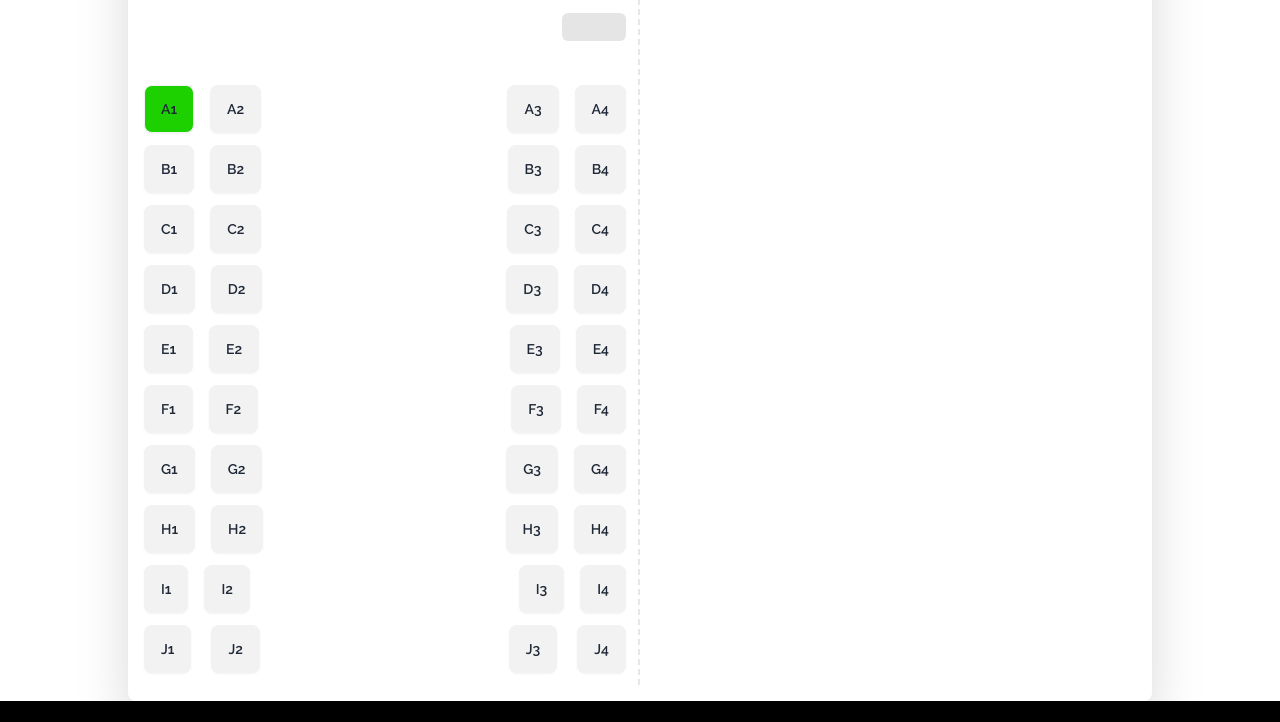
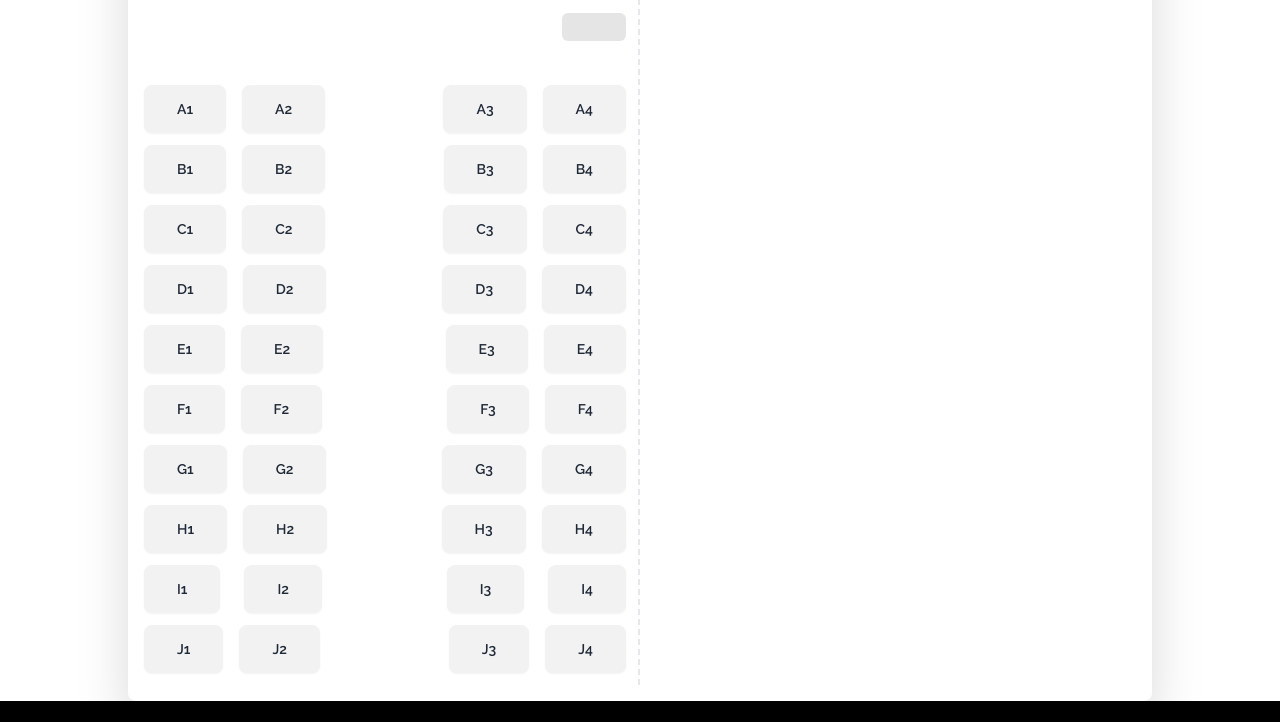
Before and after one commit to ESRAILHAQUE/smart-ticketing, a plain HTML site: page index.html in a window 1280 px wide. Shown: the part 2083-2805 px from the top of the page. Drawn offline with nearby package versions, Linux system fonts and the light colour scheme.

Commit message:
all seat added

```diff
--- a/index.html
+++ b/index.html
@@ -287,118 +287,119 @@
               <!-- First seat row -->
                  <div class="flex gap-2 justify-between">
               <div class="flex gap-4 mb-3">
-                 <button class="btn  bg-primary-color hover:bg-primary-color  rounded-lg btn" onclick="seatBooking(A1)">A1</button>
-                <button class="btn  rounded-lg " onclick="seatBooking(A2)">A2</button>
+                 <button class="btn md:px-10 lg:px-8  rounded-lg " onclick="seatBooking(A1)">A1</button>
+                <button class="btn md:px-10 lg:px-8 rounded-lg " onclick="seatBooking(A2)">A2</button>
               </div>
             <div class="flex gap-4 mb-3">
-              <button class="btn  rounded-lg" onclick="seatBooking(A3)">A3</button>
-              <button class="btn  rounded-lg" onclick="seatBooking(A4)">A4</button>
+              <button class="btn md:px-10 lg:px-8 rounded-lg" onclick="seatBooking(A3)">A3</button>
+              <button class="btn md:px-10 lg:px-8 rounded-lg" onclick="seatBooking(A4)">A4</button>
             </div>
           </div>
           <!-- 2nd seat row -->
            <div class="flex gap-2 justify-between">
               <div class="flex gap-4 mb-3">
-                 <button class="btn  rounded-lg " onclick="seatBooking(B1)">B1</button>
-                <button class="btn  rounded-lg " onclick="seatBooking(B2)">B2</button>
+                 <button class="btn md:px-10 lg:px-8  rounded-lg " onclick="seatBooking(B1)">B1</button>
+                <button class="btn md:px-10 lg:px-8 rounded-lg " onclick="seatBooking(B2)">B2</button>
               </div>
             <div class="flex gap-4 mb-3">
-              <button class="btn  rounded-lg " onclick="seatBooking(B3)">B3</button>
-              <button class="btn  rounded-lg " onclick="seatBooking(B4)">B4</button>
+              <button class="btn md:px-10 lg:px-8 rounded-lg " onclick="seatBooking(B3)">B3</button>
+              <button class="btn md:px-10 lg:px-8 rounded-lg " onclick="seatBooking(B4)">B4</button>
             </div>
           </div>
 
           <!-- 3rd seat row -->
            <div class="flex gap-2 justify-between">
               <div class="flex gap-4 mb-3">
-                 <button class="btn  rounded-lg " onclick="seatBooking(C1)">C1</button>
-                <button class="btn  rounded-lg " onclick="seatBooking(C2)">C2</button>
+                 <button class="btn md:px-10 lg:px-8 rounded-lg " onclick="seatBooking(C1)">C1</button>
+                <button class="btn md:px-10 lg:px-8 rounded-lg " onclick="seatBooking(C2)">C2</button>
               </div>
             <div class="flex gap-4 mb-3">
-              <button class="btn  rounded-lg " onclick="seatBooking(C3)">C3</button>
-              <button class="btn  rounded-lg " onclick="seatBooking(C4)">C4</button>
+              <button class="btn md:px-10 lg:px-8 rounded-lg " onclick="seatBooking(C3)">C3</button>
+              <button class="btn md:px-10 lg:px-8 rounded-lg " onclick="seatBooking(C4)">C4</button>
             </div>
           </div>
 
           <!-- 4th seat row -->
            <div class="flex gap-2 justify-between">
               <div class="flex gap-4 mb-3">
-                 <button class="btn  rounded-lg " onclick="seatBooking(D1)">D1</button>
-                <button class="btn  rounded-lg " onclick="seatBooking(D2)">D2</button>
+                 <button class="btn md:px-10 lg:px-8 rounded-lg " onclick="seatBooking(D1)">D1</button>
+                <button class="btn md:px-10 lg:px-8 rounded-lg " onclick="seatBooking(D2)">D2</button>
               </div>
             <div class="flex gap-4 mb-3">
-              <button class="btn  rounded-lg " onclick="seatBooking(D3)">D3</button>
-              <button class="btn  rounded-lg " onclick="seatBooking(D4)">D4</button>
+              <button class="btn md:px-10 lg:px-8 rounded-lg " onclick="seatBooking(D3)">D3</button>
+              <button class="btn md:px-10 lg:px-8 rounded-lg " onclick="seatBooking(D4)">D4</button>
             </div>
           </div>
 
           <!-- 5th seat row -->
            <div class="flex gap-2 justify-between">
               <div class="flex gap-4 mb-3">
-                 <button class="btn  rounded-lg " onclick="seatBooking(E1)">E1</button>
-                <button class="btn  rounded-lg " onclick="seatBooking(E2)">E2</button>
+                 <button class="btn md:px-10 lg:px-8 rounded-lg " onclick="seatBooking(E1)">E1</button>
+                <button class="btn md:px-10 lg:px-8 rounded-lg " onclick="seatBooking(E2)">E2</button>
               </div>
             <div class="flex gap-4 mb-3">
-              <button class="btn  rounded-lg " onclick="seatBooking(E3)">E3</button>
-              <button class="btn  rounded-lg " onclick="seatBooking(E4)">E4</button>
+              <button class="btn md:px-10 lg:px-8 rounded-lg " onclick="seatBooking(E3)">E3</button>
+              <button class="btn md:px-10 lg:px-8 rounded-lg " onclick="seatBooking(E4)">E4</button>
             </div>
           </div>
 
           <!-- 6th seat row -->
            <div class="flex gap-2 justify-between">
               <div class="flex gap-4 mb-3">
-                 <button class="btn  rounded-lg " onclick="seatBooking(F1)">F1</button>
-                <button class="btn  rounded-lg " onclick="seatBooking(F2)">F2</button>
+                 <button class="btn md:px-10 lg:px-8 rounded-lg " onclick="seatBooking(F1)">F1</button>
+                <button class="btn md:px-10 lg:px-8 rounded-lg " onclick="seatBooking(F2)">F2</button>
               </div>
             <div class="flex gap-4 mb-3">
-              <button class="btn  rounded-lg " onclick="seatBooking(F3)">F3</button>
-              <button class="btn  rounded-lg " onclick="seatBooking(F4)">F4</button>
+              <button class="btn md:px-10 lg:px-8 rounded-lg " onclick="seatBooking(F3)">F3</button>
+              <button class="btn md:px-10 lg:px-8 rounded-lg " onclick="seatBooking(F4)">F4</button>
             </div>
           </div>
 
           <!-- 7th seat row -->
            <div class="flex gap-2 justify-between">
               <div class="flex gap-4 mb-3">
-                 <button class="btn  rounded-lg " onclick="seatBooking(G1)">G1</button>
-                <button class="btn  rounded-lg " onclick="seatBooking(G2)">G2</button>
+                 <button class="btn md:px-10 lg:px-8 rounded-lg " onclick="seatBooking(G1)">G1</button>
+                <button class="btn md:px-10 lg:px-8 rounded-lg " onclick="seatBooking(G2)">G2</button>
               </div>
             <div class="flex gap-4 mb-3">
-              <button class="btn  rounded-lg " onclick="seatBooking(G3)">G3</button>
-              <button class="btn  rounded-lg " onclick="seatBooking(G4)">G4</button>
+              <button class="btn md:px-10 lg:px-8 rounded-lg " onclick="seatBooking(G3)">G3</button>
+              <button class="btn md:px-10 lg:px-8 rounded-lg " onclick="seatBooking(G4)">G4</button>
             </div>
           </div>
 
           <!-- 8th seat row -->
            <div class="flex gap-2 justify-between">
               <div class="flex gap-4 mb-3">
-                 <button class="btn  rounded-lg " onclick="seatBooking(H1)">H1</button>
-                <button class="btn  rounded-lg " onclick="seatBooking(H2)">H2</button>
+                 <button class="btn md:px-10 lg:px-8 rounded-lg " onclick="seatBooking(H1)">H1</button>
+                <button class="btn md:px-10 lg:px-8 rounded-lg " onclick="seatBooking(H2)">H2</button>
               </div>
             <div class="flex gap-4 mb-3">
-              <button class="btn  rounded-lg " onclick="seatBooking(H3)">H3</button>
-              <button class="btn  rounded-lg " onclick="seatBooking(H4)">H4</button>
+              <button class="btn md:px-10 lg:px-8 rounded-lg " onclick="seatBooking(H3)">H3</button>
+              <button class="btn md:px-10 lg:px-8 rounded-lg " onclick="seatBooking(H4)">H4</button>
             </div>
           </div>
           <!-- 9th seat row -->
 
+            <div class="flex gap-2 justify-between">
+              <div class="flex gap-6 mb-3">
+                 <button class="btn md:px-10 lg:px-8 rounded-lg " onclick="seatBooking(I1)">I1</button>
+                <button class="btn md:px-10 lg:px-8 rounded-lg " onclick="seatBooking(I2)">I2</button>
+              </div>
+            <div class="flex gap-6 mb-3">
+              <button class="btn md:px-10 lg:px-8 rounded-lg " onclick="seatBooking(I3)">I3</button>
+              <button class="btn md:px-10 lg:px-8 rounded-lg " onclick="seatBooking(I4)">I4</button>
+            </div>
+          </div>
+
+            <!-- 10th seat row -->
            <div class="flex gap-2 justify-between">
               <div class="flex gap-4 mb-3">
-                 <button class="btn  rounded-lg " onclick="seatBooking(I1)">I1</button>
-                <button class="btn  rounded-lg " onclick="seatBooking(I2)">I2</button>
+                 <button class="btn md:px-10 lg:px-8 rounded-lg " onclick="seatBooking(J1)">J1</button>
+                <button class="btn md:px-10 lg:px-8 rounded-lg " onclick="seatBooking(J2)">J2</button>
               </div>
             <div class="flex gap-4 mb-3">
-              <button class="btn  rounded-lg " onclick="seatBooking(I3)">I3</button>
-              <button class="btn  rounded-lg " onclick="seatBooking(I4)">I4</button>
-            </div>
-          </div>
-            <!-- 10th seat row -->
-           <div class="flex gap-2 justify-between">
-              <div class="flex gap-5 mb-3">
-                 <button class="btn  rounded-lg " onclick="seatBooking(J1)">J1</button>
-                <button class="btn  rounded-lg " onclick="seatBooking(J2)">J2</button>
-              </div>
-            <div class="flex gap-5 mb-3">
-              <button class="btn  rounded-lg " onclick="seatBooking(J3)">J3</button>
-              <button class="btn  rounded-lg " onclick="seatBooking(J4)">J4</button>
+              <button class="btn md:px-10 lg:px-8 rounded-lg " onclick="seatBooking(J3)">J3</button>
+              <button class="btn md:px-10 lg:px-8 rounded-lg " onclick="seatBooking(J4)">J4</button>
             </div>
           </div>
             </div>
```
